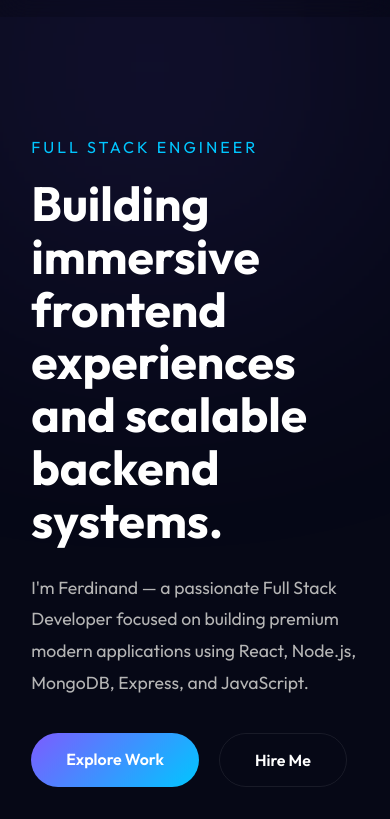
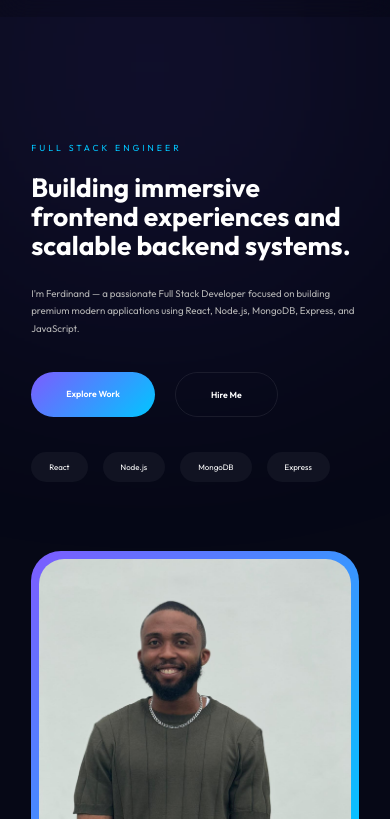
Before and after one commit to Ferdicriuz/Portfolio, a plain HTML site: page index.html in a window 390 px wide. Shown: the part 83-902 px from the top of the page. Drawn offline with Linux system fonts and the light colour scheme; a script that the page names is missing.

Commit message:
fix:fontsize

```diff
--- a/cv.css
+++ b/cv.css
@@ -33,6 +33,11 @@ overflow-x:hidden;
 transition:.4s;
 padding:40px 6%;
 position:relative;
+}
+
+
+html{
+font-size: 62.5%;
 }
 
 /* BLUR */
@@ -444,6 +449,10 @@ font-size:2.3rem;
 }
 
 @media(max-width:768px){
+html{
+font-size: 55%;
+}
+
 
 body{
 padding:25px;
--- a/style.css
+++ b/style.css
@@ -3,6 +3,10 @@ margin:0;
 padding:0;
 box-sizing:border-box;
 scroll-behavior:smooth;
+}
+
+html{
+font-size: 62.5%;
 }
 
 :root{
@@ -590,6 +594,10 @@ color:var(--sub);
 
 @media(max-width:992px){
 
+html{
+font-size: 55%;
+}
+
 .nav-links{
 display:none;
 }
```
